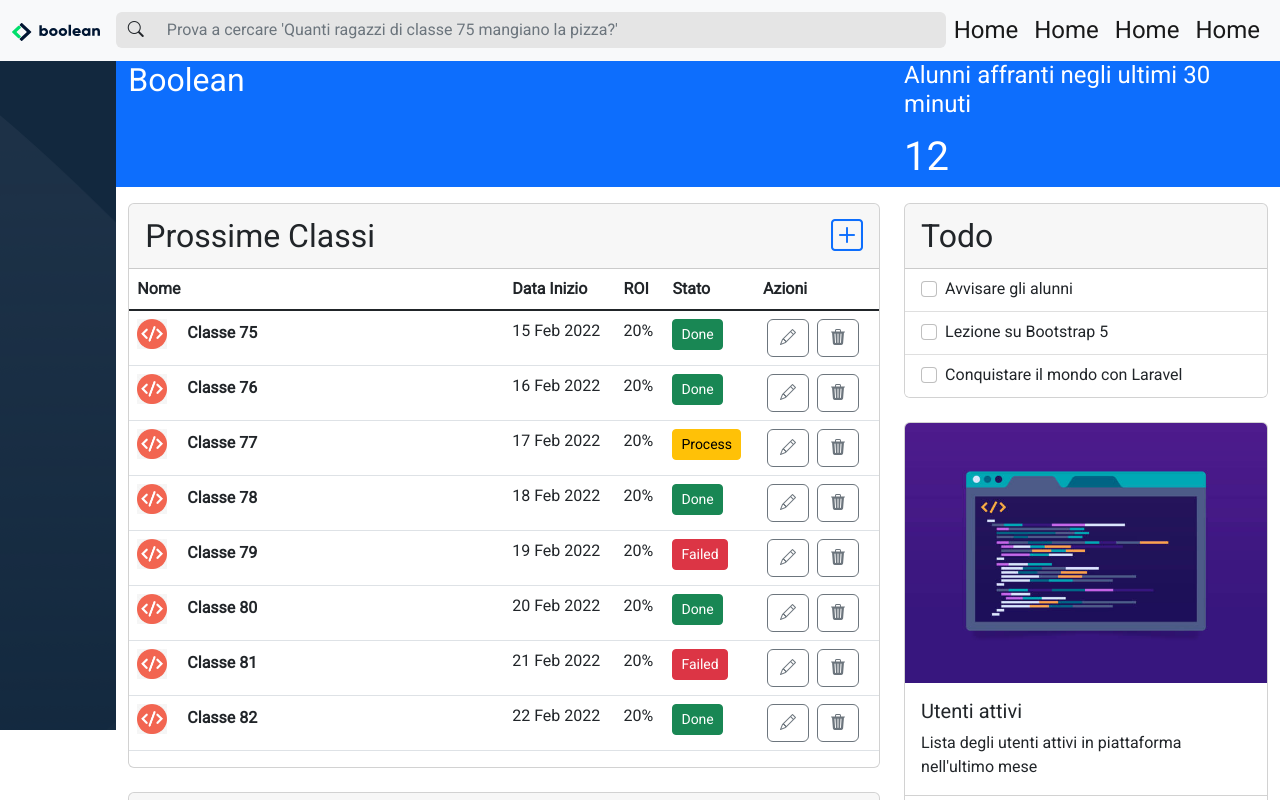
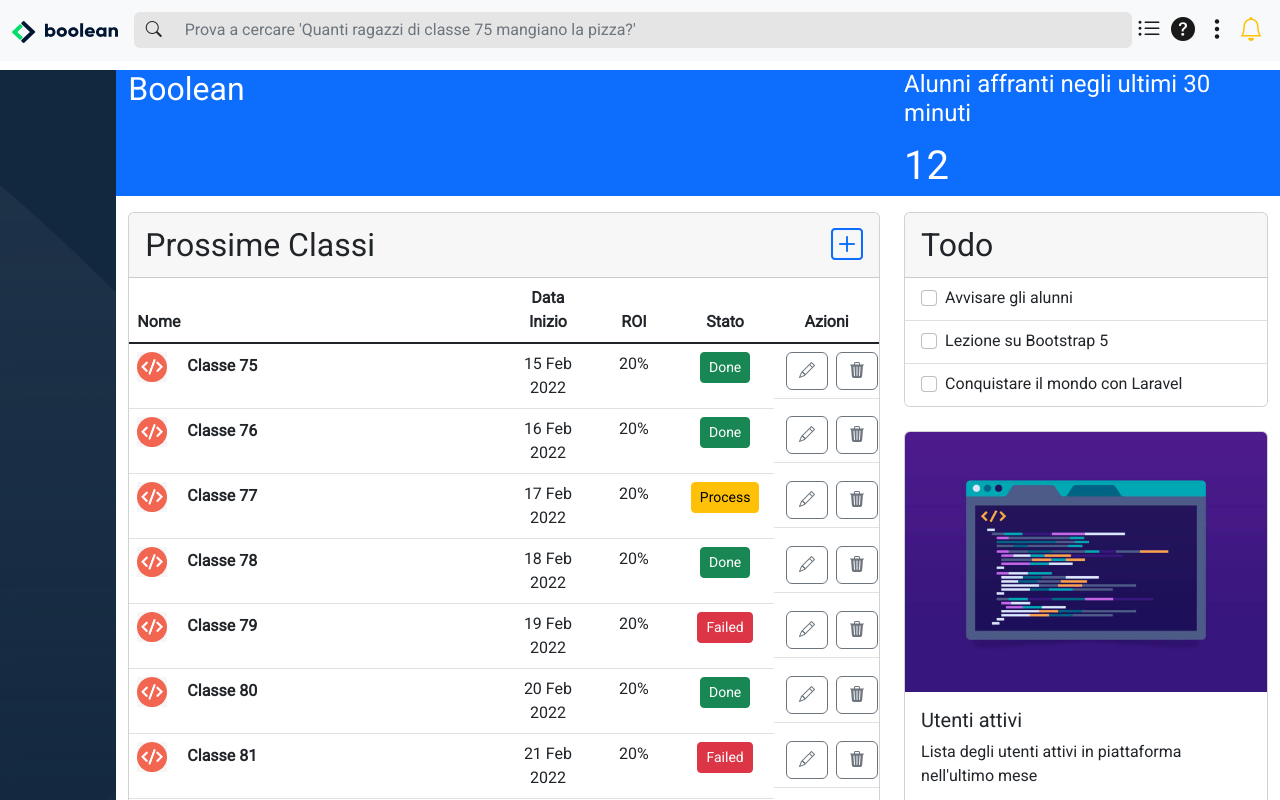
Before and after one commit to ttom-eragiapreso/html-css-bootstrap-dashboard, a plain HTML site: page Bootstrap-Dashboard/index.html in a window 1280 px wide. Drawn offline with nearby package versions, Linux system fonts and the light colour scheme.

Commit message:
[complete] table

```diff
--- a/Bootstrap-Dashboard/css/styles.css
+++ b/Bootstrap-Dashboard/css/styles.css
@@ -13,7 +13,6 @@ img {
 
 body {
   font-family: 'Roboto', sans-serif;
-  height: 100vh;
 }
 
 /* HEADER NAVBAR */
@@ -23,24 +22,32 @@ body {
   background-color: #e5e5e5;
 }
 
+.nav-item.em-li {
+  padding: 0 5px;
+}
+
+
 /* ASIDE */
 
 aside {
   position: relative;
-  height: calc(100vh - 70px);
+  height: calc(100vh - var(--header-height));
   background-image: url(../assets/img/sidebar-bg.png);
   background-color: #12283e;
   width: 10%;
   min-width: 50px;
 }
 
+/* MAIN */
 
+main {
+  height: calc(100vh - 70px);
+}
 
 /* MAIN RIGHT  */
 
 .main-right {
-  padding-top: 61px;
-  height: 100vh;
+  height: 100%;
 }
 
 
@@ -51,3 +58,8 @@ aside {
 .avatar-code {
   width: 30px;
 }
+
+table tr *:not(:first-child) {
+  width: 105px;
+  text-align: center;
+}
--- a/Bootstrap-Dashboard/index.html
+++ b/Bootstrap-Dashboard/index.html
@@ -15,9 +15,12 @@
 </head>
 <body>
 
-<header class="fixed-top overflow-hidden">
 
-  <nav class="navbar navbar-expand-lg bg-light flex-nowrap h4">
+  <!-- inline-style meglio che !important, giusto? -->
+
+<header class="overflow-hidden" style="height: 70px;">
+
+  <nav class="navbar bg-light flex-nowrap h4">
     <div class="container-fluid flex-nowrap">
       <a class="navbar-brand" href="#"><img src="./assets/img/logo.svg" alt="logo"></a>
 
@@ -29,20 +32,28 @@
 
         <ul class="navbar-nav ms-auto mb-2 mb-lg-0 flex-row">
 
-          <li class="nav-item">
-            <a class="nav-link active" aria-current="page" href="#">Home</a>
+          <li class="nav-item em-li">
+            <a class="nav-link active" aria-current="page" href="#">
+              <i class="bi bi-list-ul"></i>
+            </a>
           </li>
 
-          <li class="nav-item">
-            <a class="nav-link active" aria-current="page" href="#">Home</a>
+          <li class="nav-item em-li">
+            <a class="nav-link active" aria-current="page" href="#">
+              <i class="bi bi-question-circle-fill"></i>
+            </a>
           </li>
 
-          <li class="nav-item">
-            <a class="nav-link active" aria-current="page" href="#">Home</a>
+          <li class="nav-item em-li">
+            <a class="nav-link active" aria-current="page" href="#">
+              <i class="bi bi-three-dots-vertical"></i>
+            </a>
           </li>
 
-          <li class="nav-item">
-            <a class="nav-link active" aria-current="page" href="#">Home</a>
+          <li class="nav-item em-li">
+            <a class="nav-link active" aria-current="page" href="#">
+              <i class="bi bi-bell text-warning"></i>
+            </a>
           </li>
 
         </ul>
@@ -64,7 +75,7 @@
 
 <div class="main-right w-100 overflow-auto">
 
-  <div class="container-fluid">
+  <div class="container-fluid overflow-auto">
 
     <div class="row row-cols-1 row-cols-md-2">
 
@@ -81,7 +92,7 @@
 
   </div>
 
-  <div class="container-fluid py-3">
+  <div class="container-fluid py-3 overflow-auto">
 
     <div class="row row-cols-1 row-cols-lg-2">
 
@@ -104,8 +115,8 @@
                   <thead>
                     <tr>
                       <th scope="col" class="col w-50">Nome</th>
-                      <th scope="col" class="col">Data Inizio</th>
-                      <th scope="col" class="col">ROI</th>
+                      <th scope="col" class="col d-none d-md-table-cell">Data Inizio</th>
+                      <th scope="col" class="col d-none d-md-table-cell">ROI</th>
                       <th scope="col" class="col">Stato</th>
                       <th scope="col" class="col">Azioni</th>
                     </tr>
@@ -118,8 +129,8 @@
                         <img src="../Bootstrap-Dashboard/assets/img/class-avatar.jpg" alt="code" class="avatar-code">
                         <span class="ps-3">Classe 75</span>
                       </th>
-                      <td>15 Feb 2022</td>
-                      <td>20%</td>
+                      <td class="d-none d-md-table-cell">15 Feb 2022</td>
+                      <td class="d-none d-md-table-cell">20%</td>
                       <td><button type="button" class="btn btn-success btn-sm">Done</button></td>
                       <td class="d-flex">
 
@@ -139,8 +150,8 @@
                         <img src="../Bootstrap-Dashboard/assets/img/class-avatar.jpg" alt="code" class="avatar-code">
                         <span class="ps-3">Classe 76</span>
                       </th>
-                      <td>16 Feb 2022</td>
-                      <td>20%</td>
+                      <td class="d-none d-md-table-cell">16 Feb 2022</td>
+                      <td class="d-none d-md-table-cell">20%</td>
                       <td><button type="button" class="btn btn-success btn-sm">Done</button></td>
                       <td class="d-flex">
 
@@ -160,8 +171,8 @@
                         <img src="../Bootstrap-Dashboard/assets/img/class-avatar.jpg" alt="code" class="avatar-code">
                         <span class="ps-3">Classe 77</span>
                       </th>
-                      <td>17 Feb 2022</td>
-                      <td>20%</td>
+                      <td class="d-none d-md-table-cell">17 Feb 2022</td>
+                      <td class="d-none d-md-table-cell">20%</td>
                       <td><button type="button" class="btn btn-warning btn-sm">Process</button></td>
                       <td class="d-flex">
 
@@ -181,8 +192,8 @@
                         <img src="../Bootstrap-Dashboard/assets/img/class-avatar.jpg" alt="code" class="avatar-code">
                         <span class="ps-3">Classe 78</span>
                       </th>
-                      <td>18 Feb 2022</td>
-                      <td>20%</td>
+                      <td class="d-none d-md-table-cell">18 Feb 2022</td>
+                      <td class="d-none d-md-table-cell">20%</td>
                       <td><button type="button" class="btn btn-success btn-sm">Done</button></td>
                       <td class="d-flex">
 
@@ -202,8 +213,8 @@
                         <img src="../Bootstrap-Dashboard/assets/img/class-avatar.jpg" alt="code" class="avatar-code">
                         <span class="ps-3">Classe 79</span>
                       </th>
-                      <td>19 Feb 2022</td>
-                      <td>20%</td>
+                      <td class="d-none d-md-table-cell">19 Feb 2022</td>
+                      <td class="d-none d-md-table-cell">20%</td>
                       <td><button type="button" class="btn btn-danger btn-sm">Failed</button></td>
                       <td class="d-flex">
 
@@ -223,8 +234,8 @@
                         <img src="../Bootstrap-Dashboard/assets/img/class-avatar.jpg" alt="code" class="avatar-code">
                         <span class="ps-3">Classe 80</span>
                       </th>
-                      <td>20 Feb 2022</td>
-                      <td>20%</td>
+                      <td class="d-none d-md-table-cell">20 Feb 2022</td>
+                      <td class="d-none d-md-table-cell">20%</td>
                       <td><button type="button" class="btn btn-success btn-sm">Done</button></td>
                       <td class="d-flex">
 
@@ -244,8 +255,8 @@
                         <img src="../Bootstrap-Dashboard/assets/img/class-avatar.jpg" alt="code" class="avatar-code">
                         <span class="ps-3">Classe 81</span>
                       </th>
-                      <td>21 Feb 2022</td>
-                      <td>20%</td>
+                      <td class="d-none d-md-table-cell">21 Feb 2022</td>
+                      <td class="d-none d-md-table-cell">20%</td>
                       <td><button type="button" class="btn btn-danger btn-sm">Failed</button></td>
                       <td class="d-flex">
 
@@ -265,8 +276,8 @@
                         <img src="../Bootstrap-Dashboard/assets/img/class-avatar.jpg" alt="code" class="avatar-code">
                         <span class="ps-3">Classe 82</span>
                       </th>
-                      <td>22 Feb 2022</td>
-                      <td>20%</td>
+                      <td class="d-none d-md-table-cell">22 Feb 2022</td>
+                      <td class="d-none d-md-table-cell">20%</td>
                       <td><button type="button" class="btn btn-success btn-sm">Done</button></td>
                       <td class="d-flex">
 
```
